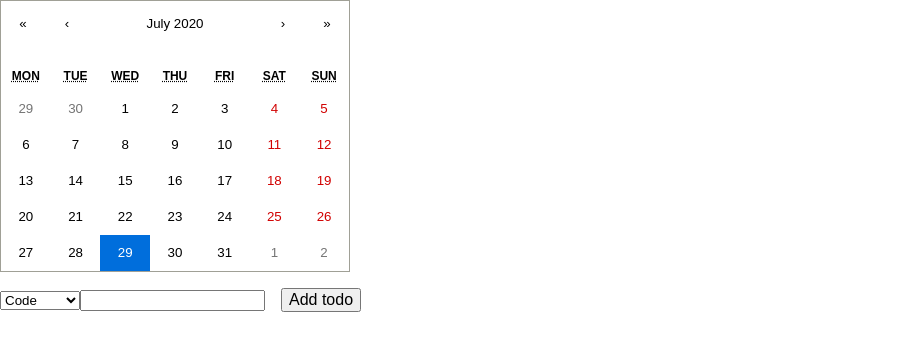
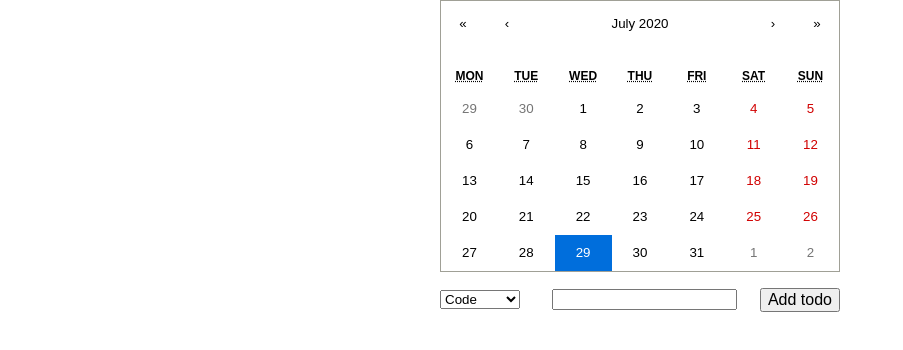
Before and after one commit to AndriiStolitnii/TodoCalendar, a React (Create React App) app: page / in a window 1280 px wide. Shown: the top 350 px of the page, without its empty margins (0-903 px from the left). Built offline with nearby package versions, Linux system fonts and the light colour scheme.

Commit message:
centered elements, added icons, improved architecture

```diff
--- a/package.json
+++ b/package.json
@@ -10,6 +10,7 @@
     "react": "^16.13.1",
     "react-calendar": "^3.1.0",
     "react-dom": "^16.13.1",
+    "react-icons": "^3.10.0",
     "react-scripts": "3.4.1"
   },
   "scripts": {
--- a/src/App.js
+++ b/src/App.js
@@ -5,6 +5,7 @@ import './index.css'
 import Context from "./context";
 import AddToDo from './todolist/addtodo';
 import Loader from './loader'
+import EditToDo from "./todolist/editToDo";
 
 const App = () => {
 
@@ -52,11 +53,10 @@ const App = () => {
   }
 
   function startEditToDo(todo) {
-    setEditing(true);
-    setEditingId(todo.id);
-    setEditingTitle(todo.title);
-    setEditingCategory(todo.category);
-    console.log('edit', todo);
+    setEditing(true)
+    setEditingId(todo.id)
+    setEditingTitle(todo.title)
+    setEditingCategory(todo.category)
   }
 
   function editToDo(title, id, category) {
@@ -72,11 +72,10 @@ const App = () => {
 
   return (
     <Context.Provider value={{removeToDo, startEditToDo}}>
-      <div>
+      <div className='wrapper'>
         <ReactCalendar updateDate={updateDate} setLoading={setLoading}/>
-        {loading && <Loader />}
-        {loading ? null : <ToDoList todos={todos} onToggle={toggleToDo} date={date}/>}
-        <AddToDo onCreate={addToDo} date={date} editing={editing} onEdit={editToDo} editingId={editingId} editingTitle={editingTitle} setEditingTitle={setEditingTitle} editingCategory={editingCategory} setEditingCategory={setEditingCategory}/>
+        {loading ? <Loader /> : <ToDoList todos={todos} onToggle={toggleToDo} date={date}/>}
+        {editing ? <EditToDo onEdit={editToDo} editingId={editingId} editingTitle={editingTitle} setEditingTitle={setEditingTitle} editingCategory={editingCategory} setEditingCategory={setEditingCategory}/> : <AddToDo onCreate={addToDo} date={date} />}
       </div>
     </Context.Provider>
   );
--- a/src/calendar/calendar.js
+++ b/src/calendar/calendar.js
@@ -16,7 +16,7 @@ const ReactCalendar = (props) => {
 
     return (
       <div>
-        <Calendar onClickDay={onClickDay} value={date} locale="en-EN"/>
+        <Calendar className={'calendar'} onClickDay={onClickDay} value={date} locale="en-EN"/>
       </div>
     );
   };
--- a/src/index.css
+++ b/src/index.css
@@ -1,5 +1,6 @@
 body {
   margin: 0;
+  box-sizing: border-box;
   font-family: -apple-system, BlinkMacSystemFont, 'Segoe UI', 'Roboto', 'Oxygen',
     'Ubuntu', 'Cantarell', 'Fira Sans', 'Droid Sans', 'Helvetica Neue',
     sans-serif;
@@ -105,3 +106,14 @@ code {
     transform: rotate(360deg);
   }
 }
+
+.wrapper {
+  margin: 0 auto;
+  max-width: 800px;
+  justify-content: center;
+}
+
+.calendar {
+  margin: 0 auto;
+  width: 400px;
+}
--- a/src/loader.js
+++ b/src/loader.js
@@ -1,5 +1,5 @@
 import React from 'react'
 
-const Loader = () => <div style={{display: 'flex', justifyContent: 'center', margin: '.5rem'}} className="lds-roller"><div></div><div></div><div></div><div></div><div></div><div></div><div></div><div></div></div>
+const Loader = () => <div style={{display: 'flex', justifyContent: 'center', margin: '1rem auto'}} className="lds-roller"><div></div><div></div><div></div><div></div><div></div><div></div><div></div><div></div></div>
 
 export default Loader
--- a/src/todolist/addtodo.js
+++ b/src/todolist/addtodo.js
@@ -2,11 +2,18 @@ import React, { useState } from 'react'
 
 const styles = {
     form: {
-        marginTop: '1rem'
+        margin: '1rem auto',
+        width: '400px',
+        boxSizing: 'border-box'
     },
     button: {
         marginLeft: '1rem',
+        marginRight: '1 rem',
+        float: 'right',
         fontSize: '1rem'
+    },
+    input: {
+        marginLeft: '2rem'
     }
 }
 
@@ -23,16 +30,6 @@ function AddToDo(props) {
         }
     }
 
-    function submitEdit(event) {
-        event.preventDefault()
-        if (props.editingTitle.trim()) {
-            props.onEdit(props.editingTitle, props.editingId, props.editingCategory)
-            setValue('')
-            setCategory('code')
-        }
-    }
-
-    if (!props.editing) {
     return (
         <form style={styles.form} onSubmit={submitAdd}>
             <select value={category} onChange={event => setCategory(event.target.value)}>
@@ -40,23 +37,10 @@ function AddToDo(props) {
                 <option value='meeting'>Meeting</option>
                 <option value='research'>Research</option>
             </select>
-                <input value={value} onChange={event => setValue(event.target.value)}/>
+            <input style={styles.input} value={value} onChange={event => setValue(event.target.value)}/>
             <button style={styles.button} type="submit">Add todo</button>
         </form>
     )
-    } else {
-        return (
-            <form style={styles.form} onSubmit={submitEdit}>
-                <select value={props.editingCategory} onChange={event => props.setEditingCategory(event.target.value)}>
-                    <option value='code'>Code</option>
-                    <option value='meeting'>Meeting</option>
-                    <option value='research'>Research</option>
-                </select>
-                <input value={props.editingTitle} onChange={event => props.setEditingTitle(event.target.value)}/>
-                <button style={styles.button} type="submit">Edit todo</button>
-            </form>
-        )
-    }
 
 }
 
--- /dev/null
+++ b/src/todolist/editToDo.js
@@ -0,0 +1,43 @@
+import React from 'react'
+
+const styles = {
+    form: {
+        margin: '1rem auto',
+        width: '400px',
+        boxSizing: 'border-box'
+    },
+    button: {
+        marginLeft: '1rem',
+        marginRight: '1 rem',
+        float: 'right',
+        fontSize: '1rem'
+    },
+    input: {
+        marginLeft: '2rem'
+    }
+}
+
+function EditToDo(props) {
+
+    function submitEdit(event) {
+        event.preventDefault()
+        if (props.editingTitle.trim()) {
+            props.onEdit(props.editingTitle, props.editingId, props.editingCategory)
+        }
+    }
+
+    return (
+        <form style={styles.form} onSubmit={submitEdit}>
+            <select value={props.editingCategory} onChange={event => props.setEditingCategory(event.target.value)}>
+                <option value='code'>Code</option>
+                <option value='meeting'>Meeting</option>
+                <option value='research'>Research</option>
+            </select>
+            <input style={styles.input} value={props.editingTitle} onChange={event => props.setEditingTitle(event.target.value)}/>
+            <button style={styles.button} type="submit">Edit todo</button>
+        </form>
+    )
+
+}
+
+export default EditToDo
--- a/src/todolist/todoitem.js
+++ b/src/todolist/todoitem.js
@@ -1,12 +1,13 @@
 import React, {useContext} from 'react'
 import Context from '../context'
+import { AiFillEdit, AiFillDelete } from "react-icons/ai"
+import { IconContext } from "react-icons"
 
 const styles = {
     li: {
         display: 'flex',
         justifyContent: 'space-between',
         alignItems: 'center',
-        padding: '.5rem 1rem',
         border: '1px solid #ccc',
         borderRadius: '4px',
         marginBottom: '.5rem'
@@ -35,9 +36,12 @@ function ToDoItem({todo, i, onChange}) {
                 <span className='category'>{todo.category}: </span>
                 {todo.title}
             </span>
-
-            <button onClick={()=>startEditToDo(todo)}>&#xf044;</button>
-            <button onClick={()=>removeToDo(todo.id)}>&times;</button>
+            <IconContext.Provider value={{color: "#006edc"}}>
+                <div>
+                    <button style={{border: 0}} onClick={()=>startEditToDo(todo)}><AiFillEdit /></button>
+                    <button style={{border: 0}} onClick={()=>removeToDo(todo.id)}><AiFillDelete /></button>
+                </div>
+            </IconContext.Provider>
         </li>
     )
 }
--- a/src/todolist/todolist.js
+++ b/src/todolist/todolist.js
@@ -4,14 +4,13 @@ import ToDoItem from './todoitem';
 const styles = {
     ul: {
         listStyle: 'none',
-        margin: 0,
-        padding: 0
+        margin: '1rem auto',
+        padding: 0,
+        width: '400px'
     }
 }
 
 const ToDoList = (props=> {
-
-    console.log(props.todos)
 
     return (
         <ul style = {styles.ul}>
```
Also changed, not shown: 1 other file (tests, documents, lock files or other folders). Lines whose indentation alone changed are shown as unchanged.
